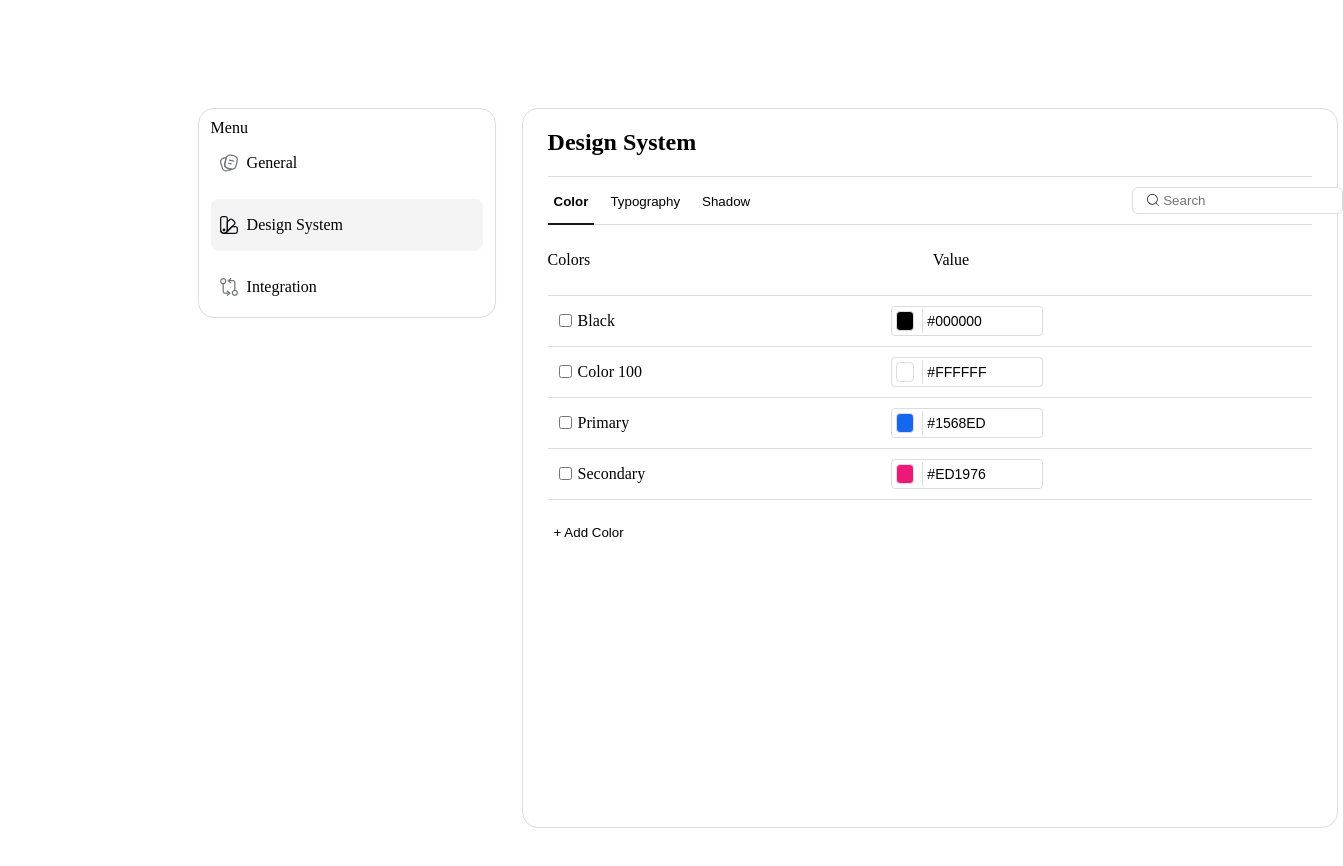
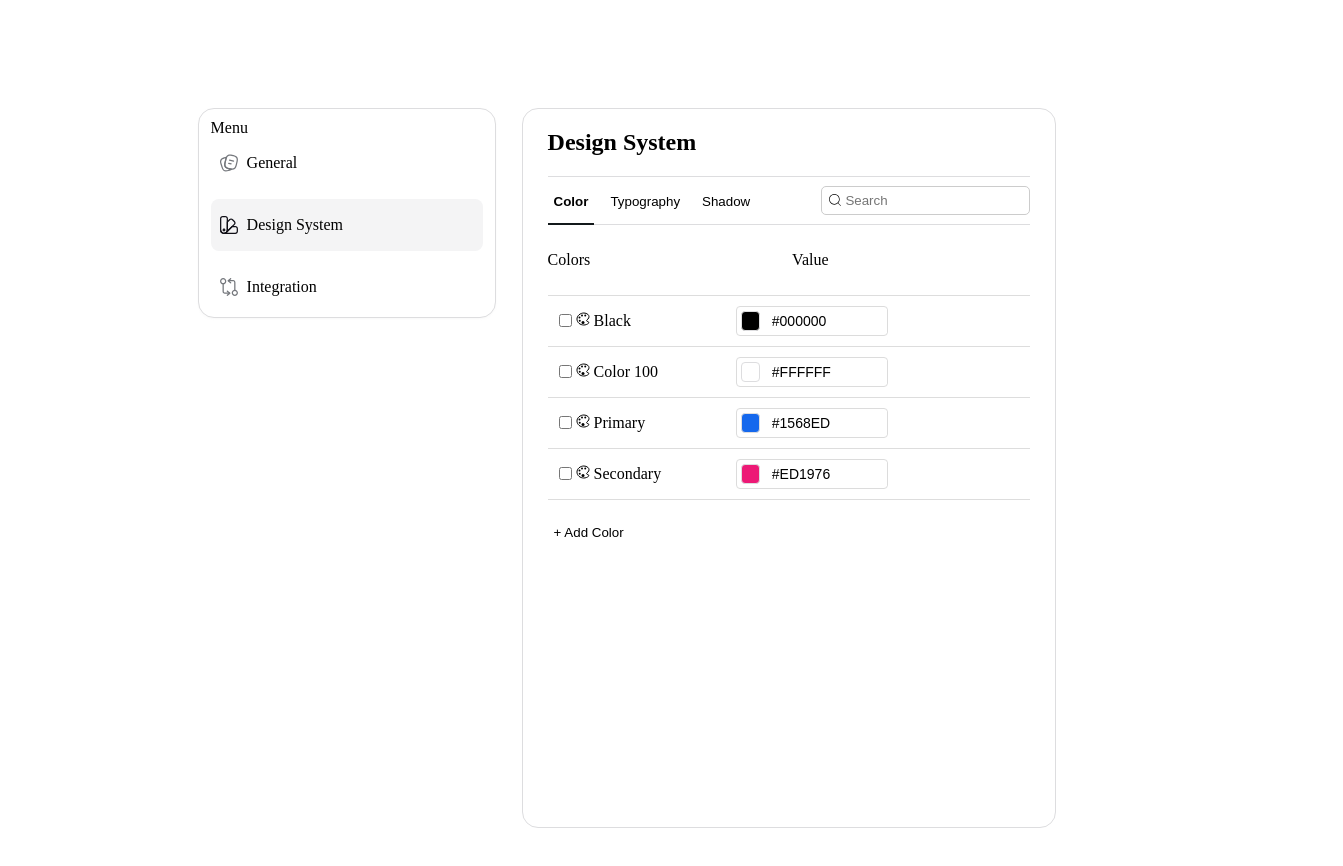
Before and after one commit to mydul62/kodezen-color-picker, a React (Vite) app: page / in a window 1280 px wide. Shown: the top 866 px of the page, 1343 px wide, since content can reach past the window. Built offline with nearby package versions, Linux system fonts and the light colour scheme.

Commit message:
redesign grupe array

```diff
--- a/src/Components/DesignSystem/Design.css
+++ b/src/Components/DesignSystem/Design.css
@@ -59,20 +59,16 @@
   border-bottom: 1px solid rgb(221, 221, 223);
 }
 .kzui-search {
-  display: flex;
-  align-items: center;
-  width: 100%;
-  flex-grow: 1;
-  gap: 8;
-  padding: 4px 0px 4px 12px;
-  margin: 0px 376px;
-  border: 1px solid rgb(221, 221, 223);
-  border-radius: 6px;
-  background: rgb(255, 255, 255);
+  display: "flex";
+  border: "1px solid #ccc";
+  padding:'5px';
+  border-radius: '5px';
 }
-.kzui-search input {
+.kzui-search_input{
   border: none;
   background: none;
+  box-sizing: border-box;
+
 }
 .kzui-tabs {
   padding: 16px 0;
@@ -202,7 +198,21 @@
   border: 1px solid #ccc;
   border-radius: 6px;
 }
-
+.kzui-group-dropdown{
+  display: none;
+  position: absolute;
+  flex-direction: column;
+  gap: 16px;
+  padding: 2px 4px 2px 4px;
+  right: 0;
+  bottom: 0;
+  background-color: #fff;
+  border: 1px solid #ccc;
+  border-radius: 6px;
+}
+.kzui-group-dots:hover + .kzui-group-dropdown{
+  display: flex;
+}
 .kzui-color-actions:hover .kzui-dropdown {
   display: flex;
 }
@@ -306,7 +316,6 @@
   color: #000;
   padding: 4px;
   font-size: 14px;
-  border-left: 1px solid rgb(221, 222, 223);
 }
 .showdrower {
   display: flex !important;
--- a/src/Components/DesignSystem/DesignSystem.jsx
+++ b/src/Components/DesignSystem/DesignSystem.jsx
@@ -5,7 +5,6 @@ import { PiPencilThin } from "react-icons/pi";
 import { HiOutlineDuplicate } from "react-icons/hi";
 import { RiDeleteBin6Line } from "react-icons/ri";
 import { IoColorPaletteOutline } from "react-icons/io5";
-import React, { useState } from "react";
 import icongeneral from "../../../public/iconGenerel.svg";
 import icondesign from "../../../public/iconDesign.svg";
 import iconint from "../../../public/iconIntegration.svg";
@@ -14,7 +13,7 @@ import "./Design.css";
 import AddItemDrower from "../Drower/AddItemDrower";
 import EditItemDrower from "../Drower/EditItemDrower";
 import ItemCart from "../ItemCart/ItemCart";
-
+import { useState, useEffect, useRef } from "react";
 const DesignSystem = () => {
   const [colors, setColors] = useState([
     { id: "1", name: "Black", value: "#000000" },
@@ -30,6 +29,7 @@ const DesignSystem = () => {
   const [newColorValue, setNewColorValue] = useState();
   const [selectedColors, setSelectedColors] = useState([]);
   const [colorGroups, setColorGroups] = useState([]);
+  const [openMenuId, setOpenMenuId] = useState(null); // To track which menu is open
   const handleCheckboxChange = (id) => {
     if (selectedColors.includes(id)) {
       setSelectedColors(selectedColors.filter((colorId) => colorId !== id));
@@ -38,10 +38,24 @@ const DesignSystem = () => {
     }
   };
   const handleCreateGroup = () => {
-    const groupedColors = colors.filter((color) => selectedColors.includes(color.id));
-    setColorGroups([...colorGroups, groupedColors]);
+    const selectedItems = colors.filter((color) => selectedColors.includes(color.id));
+
+    if (selectedItems.length === 0) {
+      alert("Please select at least one item to create a group.");
+      return;
+    }
+
+    const newGroup = {
+      groupId: `${Date.now()}`,
+      groupName: "New Group",
+      items: selectedItems
+    };
+
+    setColorGroups([...colorGroups, newGroup]);
     setSelectedColors([]);
   };
+
+  console.log(colorGroups)
   const handleDelete = (id) => {
     setColors(colors.filter((color) => color.id !== id));
   };
@@ -75,22 +89,37 @@ const DesignSystem = () => {
   const handleSetEditDrower = () => {
     setEditDrawer(false);
   };
+
+  const dropdownRef = useRef(null);
+
+  const handleOutsideClick = (event) => {
+    if (dropdownRef.current && !dropdownRef.current.contains(event.target)) {
+      setOpenMenuId(null); // Close the dropdown when clicking outside
+    }
+  };
+
+  useEffect(() => {
+    document.addEventListener("mousedown", handleOutsideClick);
+    return () => {
+      document.removeEventListener("mousedown", handleOutsideClick);
+    };
+  }, []);
   return (
     <div className="kzui-settings">
       <div className="kzui-sidebar">
-        <div className="">
-        Menu
-        </div>
+        <div className="">Menu</div>
         <div className="kzui-menu-item">
           <img src={icongeneral} alt="" />
-        General</div>
+          General
+        </div>
         <div className="kzui-menu-item kzui-menu-item--selected">
           <img src={icondesign} alt="" />
           Design System
         </div>
         <div className="kzui-menu-item">
           <img src={iconint} alt="" />
-        Integration</div>
+          Integration
+        </div>
       </div>
 
       <div style={{ position: "relative" }} className="kzui-content">
@@ -104,9 +133,19 @@ const DesignSystem = () => {
               <button className="kzui-tab">Typography</button>
               <button className="kzui-tab">Shadow</button>
             </div>
-            <div className="kzui-search">
+            <div
+             style={{
+               display: "flex",
+               border: "1px solid #ccc",
+               padding:'5px',
+               borderRadius: '5px',
+               marginLeft: '10px',
+             }}
+            className="">
               <CiSearch />
-              <input type="text" placeholder="Search" />
+              <input
+              className="kzui-search_input"
+              type="text" placeholder="Search" />
             </div>
           </div>
         </div>
@@ -120,9 +159,17 @@ const DesignSystem = () => {
         <DragDropContext onDragEnd={onDragEnd}>
           <Droppable droppableId="colors">
             {(provided) => (
-              <div {...provided.droppableProps} ref={provided.innerRef} className="kzui-color-list">
+              <div
+                {...provided.droppableProps}
+                ref={provided.innerRef}
+                className="kzui-color-list"
+              >
                 {colors.map((color, index) => (
-                  <Draggable key={color.id} draggableId={color.id} index={index}>
+                  <Draggable
+                    key={color.id}
+                    draggableId={color.id}
+                    index={index}
+                  >
                     {(provided) => (
                       <div
                         className="kzui-item-continer"
@@ -143,12 +190,16 @@ const DesignSystem = () => {
                                 <input
                                   type="checkbox"
                                   value={color.id}
-                                  onChange={() => handleCheckboxChange(color.id)}
+                                  onChange={() =>
+                                    handleCheckboxChange(color.id)
+                                  }
                                   checked={selectedColors.includes(color.id)}
                                 />
-
+                                 <IoColorPaletteOutline className="kzui-color_plet_icon" />
                               </span>
-                              <span className="kzui-color-name">{color.name}</span>
+                              <span className="kzui-color-name">
+                                {color.name}
+                              </span>
                             </div>
                             <div className="kzui-color-input">
                               <div
@@ -165,10 +216,14 @@ const DesignSystem = () => {
                               />
                             </div>
                             <div className="kzui-color-actions">
-                              <button className="kzui-three-dots">
+                              <button
+                                onClick={() =>
+                                  setOpenMenuId(openMenuId === color.id ? null : color.id)} className="kzui-three-dots"
+                              >
                                 <BsThreeDots size={14} />
                               </button>
-                              <div className={`kzui-dropdown`}>
+                              {openMenuId === color.id && (
+                              <div className={`kzui-dropdown`}  ref={dropdownRef}>
                                 <button
                                   onClick={() => {
                                     setEditDrawer(true);
@@ -179,14 +234,18 @@ const DesignSystem = () => {
                                 >
                                   <PiPencilThin /> <span>Edit</span>
                                 </button>
-                                <button onClick={() => handleDuplicate(color.id)}>
-                                  <HiOutlineDuplicate size={14} /> <span>Duplicate</span>
+                                <button
+                                  onClick={() => handleDuplicate(color.id)}
+                                >
+                                  <HiOutlineDuplicate size={14} />{" "}
+                                  <span>Duplicate</span>
                                 </button>
                                 <button onClick={() => handleDelete(color.id)}>
                                   <RiDeleteBin6Line size={14} />
                                   <span>Delete</span>
                                 </button>
                               </div>
+                              )}
                             </div>
                           </div>
                         </div>
@@ -205,16 +264,14 @@ const DesignSystem = () => {
         {/* ------------------------- */}
         <div className="kzui-color-groups">
           {colorGroups.map((group, index) => (
-            <div key={index} className="kzui-color-group">
+            <div key={group.groupId} className="kzui-color-group">
               <div className="kzui-grupe-title">
-             <h3>New Group</h3>
+                <h3>{group.groupName}</h3>
                 <div className="kzui-color-grupe-edit">
-                  <button
-                    className="kzui-group-dots "
-                  >
+                  <button className="kzui-group-dots ">
                     <BsThreeDots size={14} />
                   </button>
-                  <div className={`kzui-dropdown`}>
+                  <div className={`kzui-group-dropdown`}>
                     <button
                     // onClick={()=>{
                     // setEditDrawer(true)
@@ -242,14 +299,13 @@ const DesignSystem = () => {
                   </div>
                 </div>
               </div>
-              {group.map((color) => (
-                <div key={color.id} className="kzui-item-continer" >
+              {group.items.map((color) => (
+                <div key={color.id} className="kzui-item-continer">
                   <div className="kzui-color-item-box">
-
                     <div className="kzui-color-item">
                       <div className="kzui-color-title">
-
-                     <span className="kzui-color-plet"><IoColorPaletteOutline />
+                        <span className="kzui-color-plet">
+                          <IoColorPaletteOutline />
                         </span>
                         <span className="kzui-color-name">{color.name}</span>
                       </div>
@@ -268,42 +324,23 @@ const DesignSystem = () => {
                         />
                       </div>
                       <div className="kzui-color-actions">
-                       <button
-                         className="kzui-three-dots"
-                       >
-                         <BsThreeDots size={14} />
-                       </button>
-                       <div className={`kzui-dropdown`}>
-                         <button onClick={()=>{
-                         setEditDrawer(true)
-                         setItemId(color.id)
-                         setNewColorValue(color.value)
-                         console.log(color.value)
-                         setSelectedColorName(color.name)
 
-                         console.log(color.name)
-                         }}>
-                           <PiPencilThin /> <span>Edit</span>
-                         </button>
-                         <button onClick={() => handleDuplicate(color.id)}>
-                           <HiOutlineDuplicate size={14} /> <span>Duplicate</span>
-                         </button>
-                         <button onClick={() => handleDelete(color.id)}>
-                           <RiDeleteBin6Line size={14} />
-                           <span>Delete</span>
-                         </button>
+
                       </div>
                     </div>
                   </div>
-                 </div>
-
                 </div>
               ))}
             </div>
           ))}
         </div>
 
-        <AddItemDrower drawer={drawer} handleSetDrower={() => setDrawer(false)} colors={colors} setColors={setColors} />
+        <AddItemDrower
+          drawer={drawer}
+          handleSetDrower={() => setDrawer(false)}
+          colors={colors}
+          setColors={setColors}
+        />
         <EditItemDrower
           drawer={editDrawer}
           handleSetDrower={() => setEditDrawer(false)}
@@ -316,9 +353,28 @@ const DesignSystem = () => {
           setSelectedColorName={setSelectedColorName}
         />
         {/* ------------------------------ */}
-        <AddItemDrower drawer={drawer} handleSetDrower={handleSetDrower} colors={colors} setColors={setColors}></AddItemDrower>
-        <EditItemDrower drawer={editDrawer} handleSetDrower={handleSetEditDrower} colors={colors} setColors={setColors} itemId={itemId} setNewColorValue={setNewColorValue} newColorValue={newColorValue} setSelectedColorName={setSelectedColorName} selectedColorName={selectedColorName} ></EditItemDrower>
-        <ItemCart count={selectedColors.length} setSelectedColors={setSelectedColors} handleCreateGroup={handleCreateGroup}  ></ItemCart>
+        <AddItemDrower
+          drawer={drawer}
+          handleSetDrower={handleSetDrower}
+          colors={colors}
+          setColors={setColors}
+        ></AddItemDrower>
+        <EditItemDrower
+          drawer={editDrawer}
+          handleSetDrower={handleSetEditDrower}
+          colors={colors}
+          setColors={setColors}
+          itemId={itemId}
+          setNewColorValue={setNewColorValue}
+          newColorValue={newColorValue}
+          setSelectedColorName={setSelectedColorName}
+          selectedColorName={selectedColorName}
+        ></EditItemDrower>
+        <ItemCart
+          count={selectedColors.length}
+          setSelectedColors={setSelectedColors}
+          handleCreateGroup={handleCreateGroup}
+        ></ItemCart>
       </div>
     </div>
   );
--- a/src/Components/Drower/EditItemDrower.jsx
+++ b/src/Components/Drower/EditItemDrower.jsx
@@ -11,6 +11,7 @@ const EditItemDrower = ({drawer,handleSetDrower,colors,setColors,itemId,selected
        newColor[id].value = newColorValue;
        newColor[id].name = selectedColorName;
       setColors([...newColor])
+      handleSetDrower()
      };
   return (
     <div className={`kzui-add-colors ${drawer ? "showdrower" : "hidedrower"}`}>
```
Lines whose indentation alone changed are shown as unchanged.
